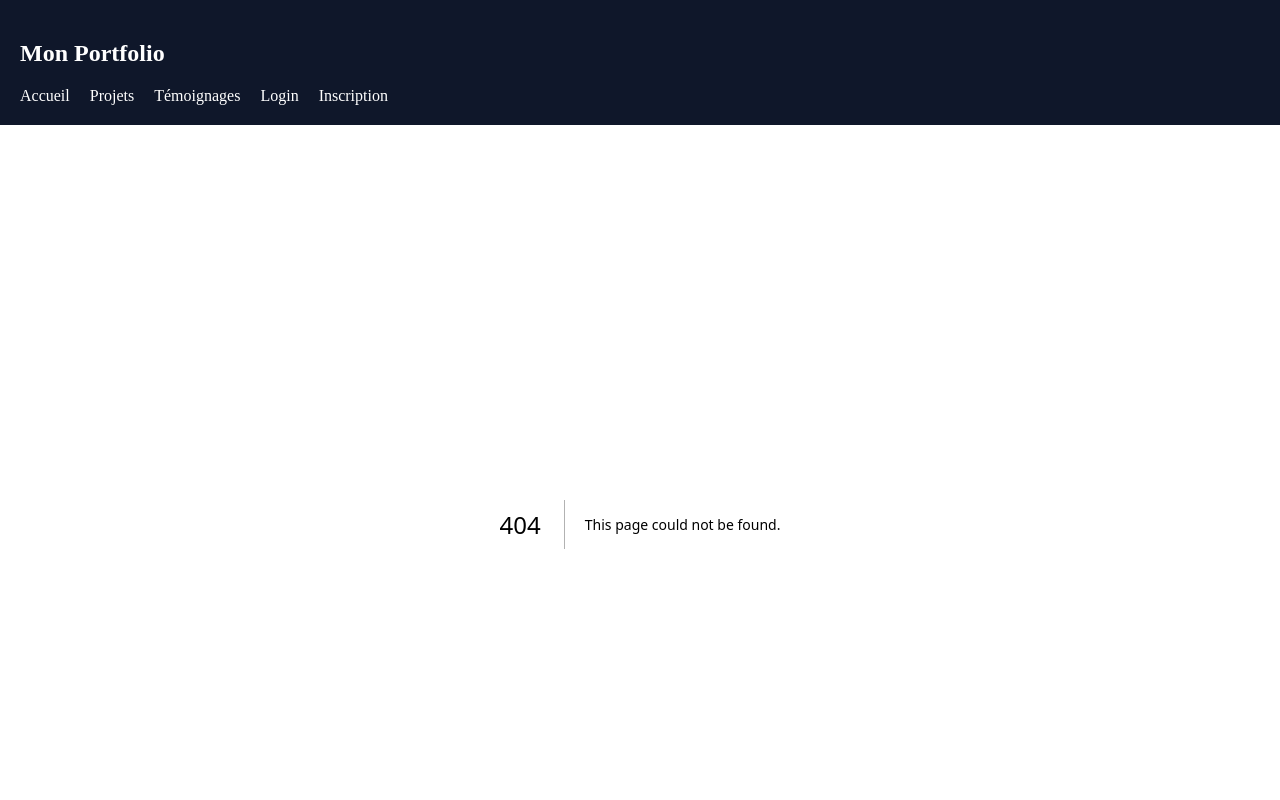
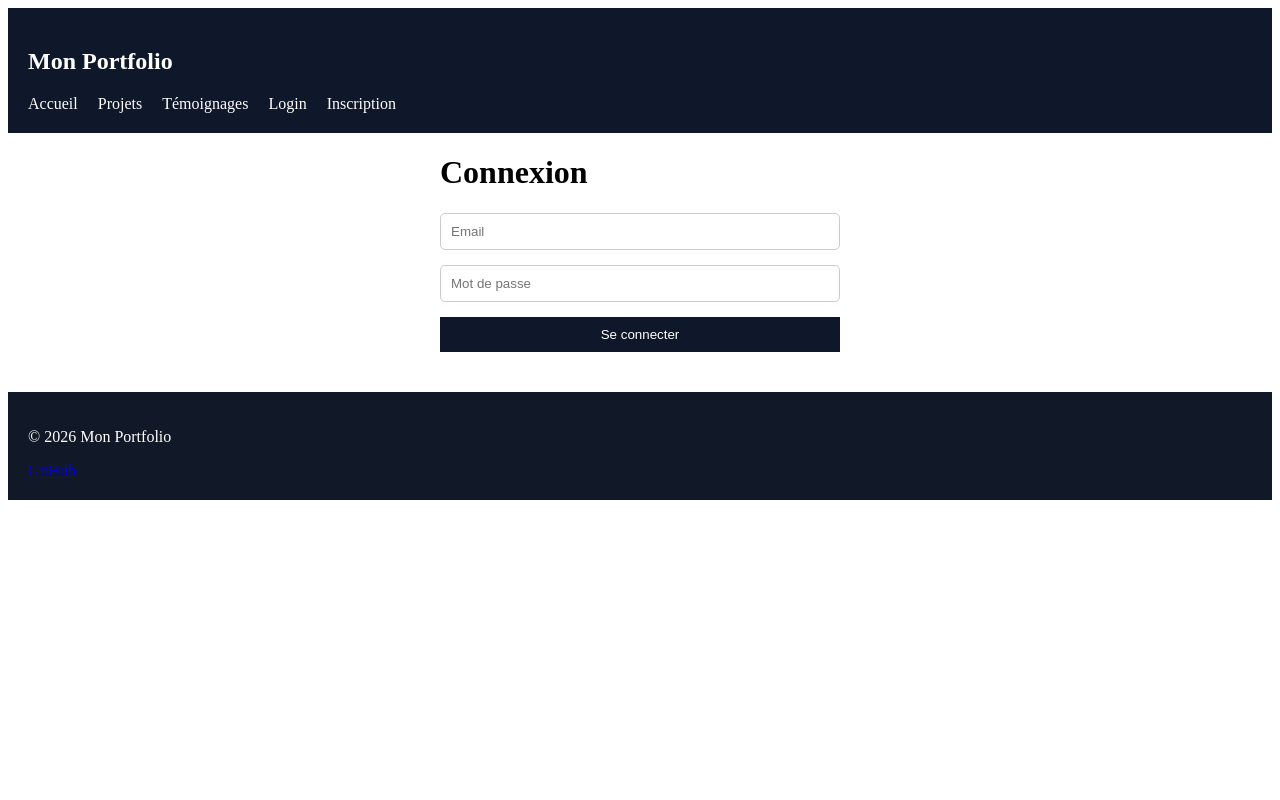
Before and after one commit to faycalbouifrou2734593/portfolio-next, a Next.js app: page /login in a window 1280 px wide. Before the commit this address had no page. Shown: the top 800 px of the page. Built offline with nearby package versions, Linux system fonts and the light colour scheme.

Commit message:
Ajout pages login, register, projects et testimonials

```diff
--- a/app/globals.css
+++ b/app/globals.css
@@ -48,3 +48,27 @@
   display: block;
   margin: 20px auto;
 }
+.form-container {
+  max-width: 400px;
+  margin: auto;
+}
+
+form {
+  display: flex;
+  flex-direction: column;
+  gap: 15px;
+}
+
+input {
+  padding: 10px;
+  border: 1px solid #ccc;
+  border-radius: 5px;
+}
+
+button {
+  padding: 10px;
+  background: #0f172a;
+  color: white;
+  border: none;
+  cursor: pointer;
+}
--- /dev/null
+++ b/app/login/page.js
@@ -0,0 +1,14 @@
+export default function LoginPage() {
+  return (
+    <div className="form-container">
+      <h1>Connexion</h1>
+
+      <form>
+        <input type="email" placeholder="Email" />
+        <input type="password" placeholder="Mot de passe" />
+
+        <button type="submit">Se connecter</button>
+      </form>
+    </div>
+  );
+}
```
Also changed, not shown: app/projects/page.js (added, +8 -0 lines), app/register/page.js (added, +15 -0 lines), app/testimonials/page.js (added, +8 -0 lines).
